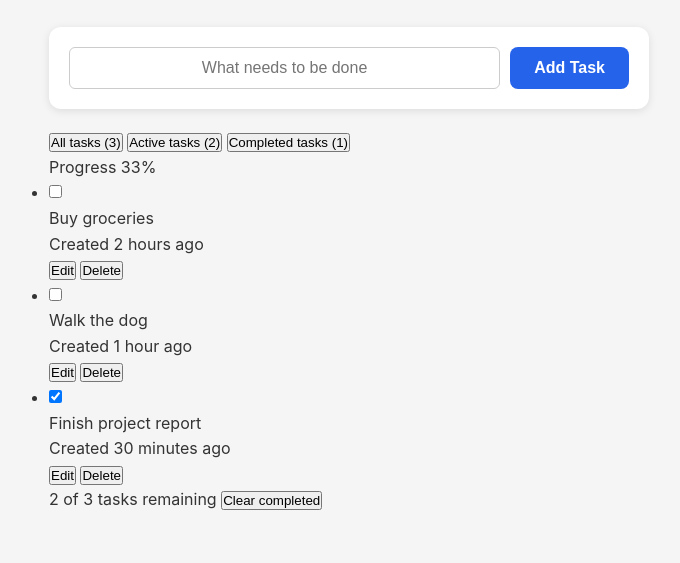
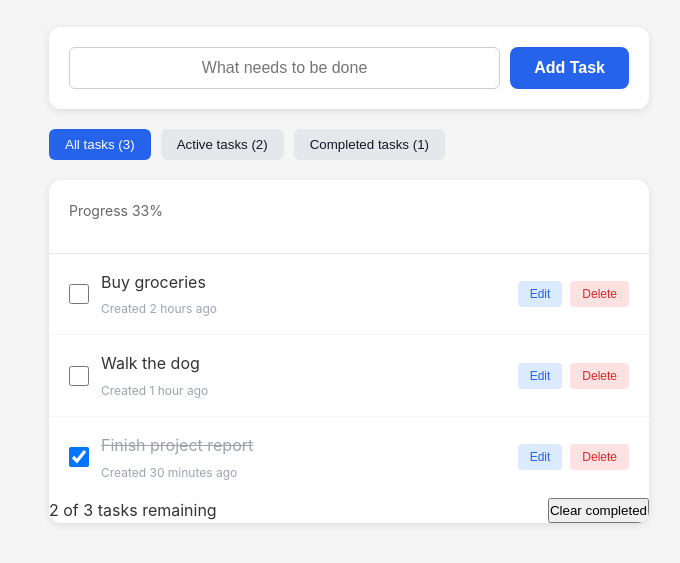
Before and after one commit to chetan-soni-23/vanilla-to-do-app, a plain HTML site: page self-vtda.html in a window 1280 px wide. Shown: the part 125-688 px from the top of the page, without its empty margins (291-971 px from the left). Drawn offline with Linux system fonts and the light colour scheme.

Commit message:
Enhance styling for filters, todo items, and progress section in the ToDo list

```diff
--- a/self-vtda.html
+++ b/self-vtda.html
@@ -72,6 +72,148 @@
             transition: background-color 0.2s;
         }
 
+        .filters{
+            display:flex;
+            gap:10px;
+            margin-bottom: 20px;
+            flex-wrap: wrap;
+        }
+
+        .filter-btn {
+            padding: 8px 16px;
+            background-color: #e5e7eb;
+            color: #111827;
+            border: none;
+            border-radius: 6px;
+            cursor: pointer;
+            font-weight: 500;
+        }
+
+        .filter-btn:hover {
+            background-color: #d1d5db;
+        }
+
+        .filter-btn.active {
+            background-color: #2563eb;
+            color: white;
+        }
+
+        .todo-container {
+            background: white;
+            border-radius: 12px;
+            box-shadow: 0 2px 8px rgba(0, 0, 0, 0.1);
+            overflow: hidden;
+        }
+
+       .progress-section {
+            padding: 20px;
+            border-bottom: 1px solid #e5e7eb;
+        }
+
+       .progress-info {
+            display: flex;
+            justify-content: space-between;
+            align-items: center;
+            margin-bottom: 10px;
+            font-size: 14px;
+            color: #666;
+        }
+
+        progress-bar {
+            width: 100%;
+            height: 8px;
+            background-color: #e5e7eb;
+            border-radius: 4px;
+            overflow: hidden;
+        }
+
+        .progress-fill {
+            height: 100%;
+            background-color: #2563eb;
+            width: 33%;
+            transition: width 0.3s ease;
+        }
+        .todo-item{
+            display:flex;
+            align-items: center;
+            padding: 16px 20px;
+            border-bottom: 1px solid #f3f4f6;
+            transition: background-color 0.2s;
+
+        }
+        .todo-item:hover {
+            background-color: #f9fafb;
+        }
+        .todo-item:last-child {
+            border-bottom: none;
+        }
+        .todo-checkbox {
+            width: 20px;
+            height: 20px;
+            margin-right: 12px;
+            cursor: pointer;
+        }
+        .todo-content {
+            display: flex;
+            flex:1;
+            flex-direction: column;
+        }
+
+        .todo-text {
+            font-size: 16px;
+            margin-bottom: 4px;
+            transition: all 0.2s;
+        }
+
+        .todo-text.completed {
+            text-decoration: line-through;
+            color: #9ca3af;
+        }
+
+        .todo-date {
+            font-size: 12px;
+            color: #9ca3af;
+        }
+
+        .todo-actions {
+            display: flex;
+            gap: 8px;
+        }
+
+        .todo-btn {
+            padding: 6px 12px;
+            border: none;
+            background-color: #f3f4f6;
+            color: #374151;
+            border-radius: 4px;
+            cursor: pointer;
+            font-size: 12px;
+            transition: background-color 0.2s;
+        }
+
+        .edit-btn {
+            background-color: #dbeafe;
+            color: #2563eb;
+        }
+
+        .edit-btn:hover {
+            background-color: #bfdbfe;
+        }
+
+        .delete-btn {
+            background-color: #fee2e2;
+            color: #dc2626;
+        }
+
+        .delete-btn:hover {
+            background-color: #fecaca;
+        }
+
+        .footer-actions {
+            display: flex;
+            justify-content: space-between;
+        }
+
     </style>
 </head>
 <body>
@@ -133,7 +275,7 @@
         <li class="todo-item">
             <input type="checkbox" class="todo-checkbox" checked>
             <div class="todo-content">
-            <div class="todo-text">Finish project report</div>
+            <div class="todo-text completed">Finish project report</div>
             <div class="todo-date">Created 30 minutes ago</div>
             </div>
             <div class="todo-actions">
@@ -145,6 +287,7 @@
 
 
        <!-- Footer stats -->
+    <div class="footer-actions">
     <span>2 of 3 tasks remaining</span>
     <button class="clear-btn">Clear completed</button>
      </div>
```
